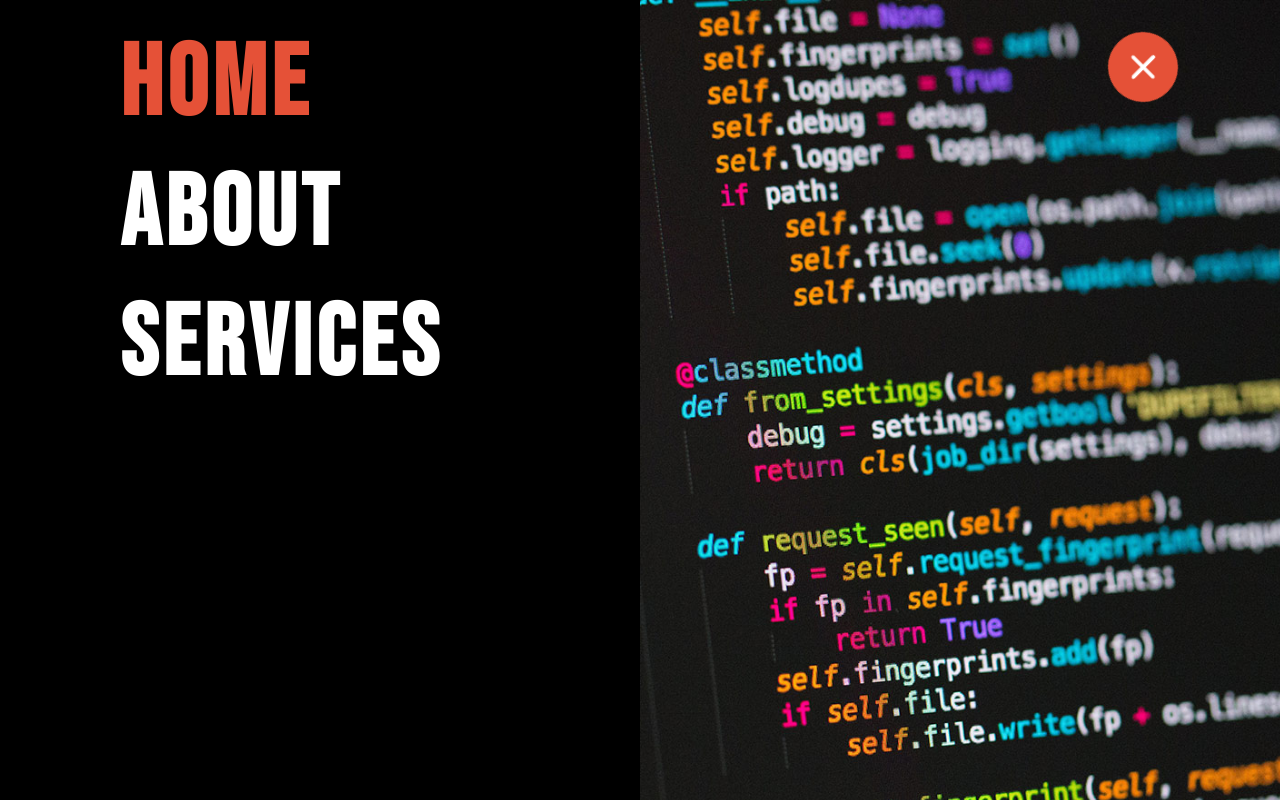
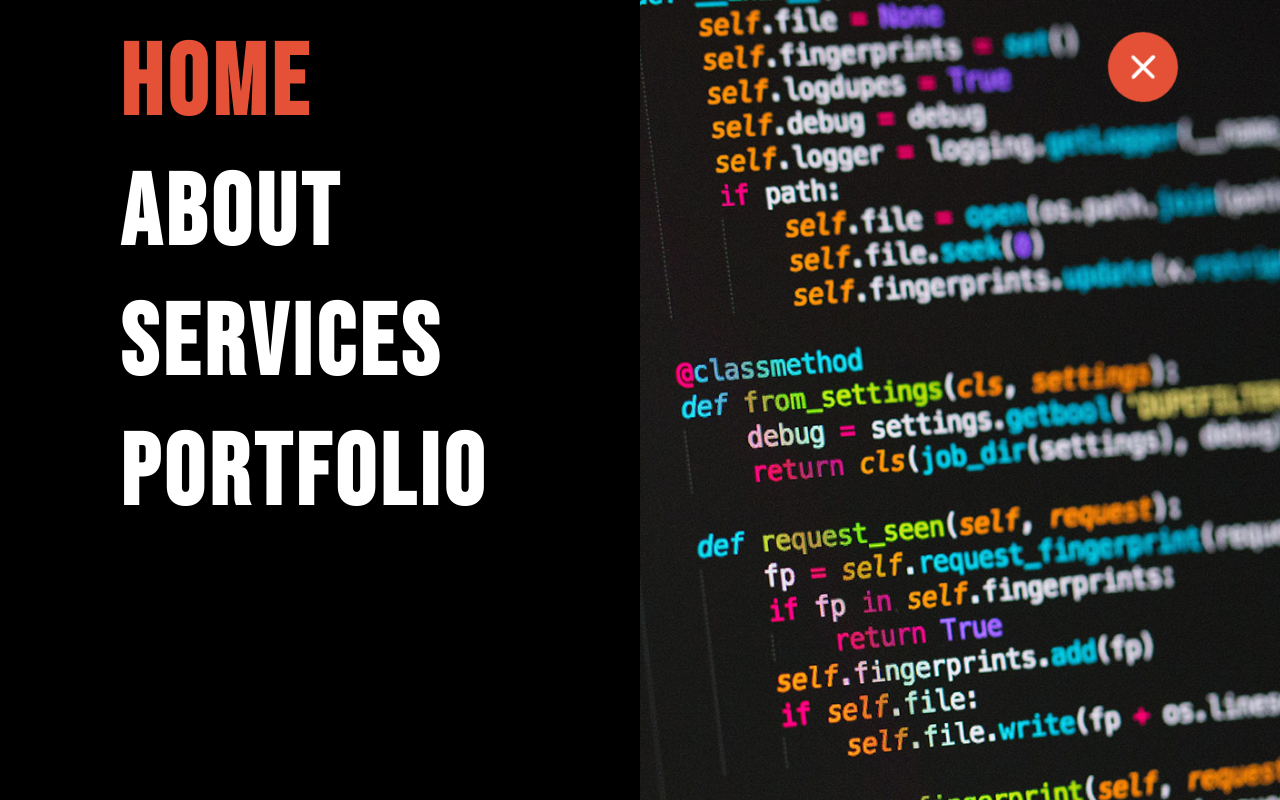
Before and after one commit to golamrabbani93/dev-rabbani, a React (Create React App) app: page / in a window 1280 px wide. Both pictures are taken after a click on the icon 1142 px from the left and 67 px from the top of the page. Shown: the top 800 px of the page. Built offline with nearby package versions, Linux system fonts and the light colour scheme; no server answers.

Commit message:
create portfolio page and setupsound and link tag

```diff
--- a/src/Routes/Routes/Routes.js
+++ b/src/Routes/Routes/Routes.js
@@ -3,6 +3,7 @@ import Main from '../../Layouts/Main/Main';
 import About from '../../pages/About/About/About';
 import Home from '../../pages/Homes/Home/Home';
 import SingleProject from '../../pages/Homes/SingleProject/SingleProject';
+import PortFolio from '../../pages/Portfolio/Portfolio/PortFolio';
 import ServicesPage from '../../pages/Services/ServicesPage';
 
 export const router = createBrowserRouter([
@@ -26,6 +27,10 @@ export const router = createBrowserRouter([
 				path: '/services',
 				element: <ServicesPage></ServicesPage>,
 			},
+			{
+				path: '/portfolio',
+				element: <PortFolio></PortFolio>,
+			},
 		],
 	},
 ]);
--- /dev/null
+++ b/src/pages/Portfolio/Portfolio/PortFolio.js
@@ -0,0 +1,15 @@
+import React, {useEffect} from 'react';
+import BreadCumb from '../../Shared/BreadCumb/BreadCumb';
+
+const PortFolio = () => {
+	useEffect(() => {
+		window.scrollTo(0, 0);
+	}, []);
+	return (
+		<div>
+			<BreadCumb data={'Portfolio'}></BreadCumb>
+		</div>
+	);
+};
+
+export default PortFolio;
--- a/src/pages/Shared/Header/Header.js
+++ b/src/pages/Shared/Header/Header.js
@@ -51,15 +51,11 @@ const Header = () => {
 										Services
 									</NavLink>
 								</li>
-								{/* <li>
-									<NavLink>services</NavLink>
+								<li>
+									<NavLink to="/portfolio" onClick={() => setHamOpen(!hamOpen)}>
+										PortFolio
+									</NavLink>
 								</li>
-								<li>
-									<NavLink>portfolio</NavLink>
-								</li>
-								<li>
-									<NavLink>contact</NavLink>
-								</li> */}
 							</ul>
 						</nav>
 					</div>
```
